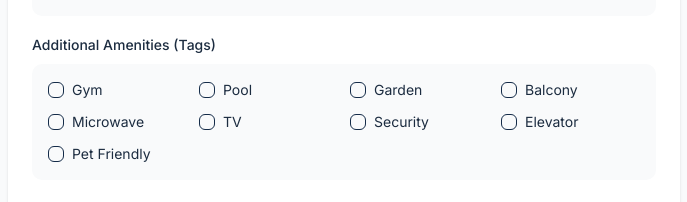
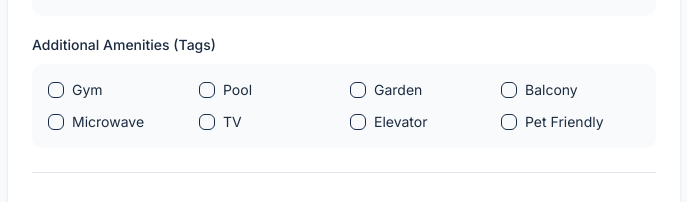
Before and after one commit to orugantinavadeep18/WebGI, a React (Vite) app: page /create-property in a window 1280 px wide. Shown: the part 1275-1477 px from the top of the page, without its empty margins (296-983 px from the left). Built offline with nearby package versions, Linux system fonts and the light colour scheme; no server answers; sample sign-in values are in the browser's storage.

Commit message:
removed duplicate security

```diff
--- a/package.json
+++ b/package.json
@@ -86,7 +86,7 @@
     "tailwindcss": "^3.4.17",
     "typescript": "^5.8.3",
     "typescript-eslint": "^8.38.0",
-    "vite": "^5.4.19",
+    "vite": "^7.3.1",
     "vitest": "^3.2.4"
   }
 }
--- a/src/pages/CreateProperty.jsx
+++ b/src/pages/CreateProperty.jsx
@@ -23,7 +23,6 @@ const AVAILABLE_AMENITIES = [
   "Balcony",
   "Microwave",
   "TV",
-  "Security",
   "Elevator",
   "Pet Friendly",
 ];
```
Also changed, not shown: 1 other file (tests, documents, lock files or other folders).
